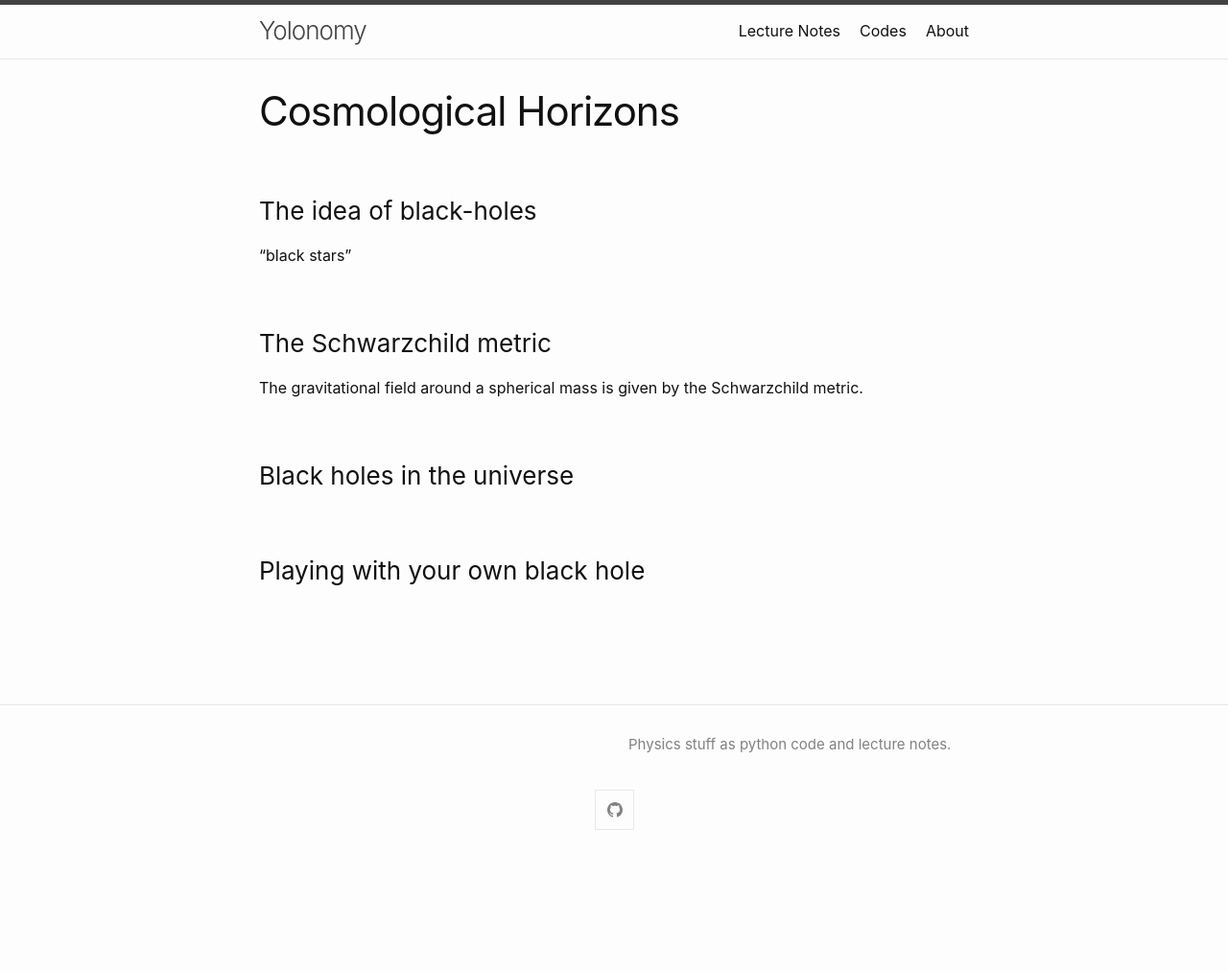
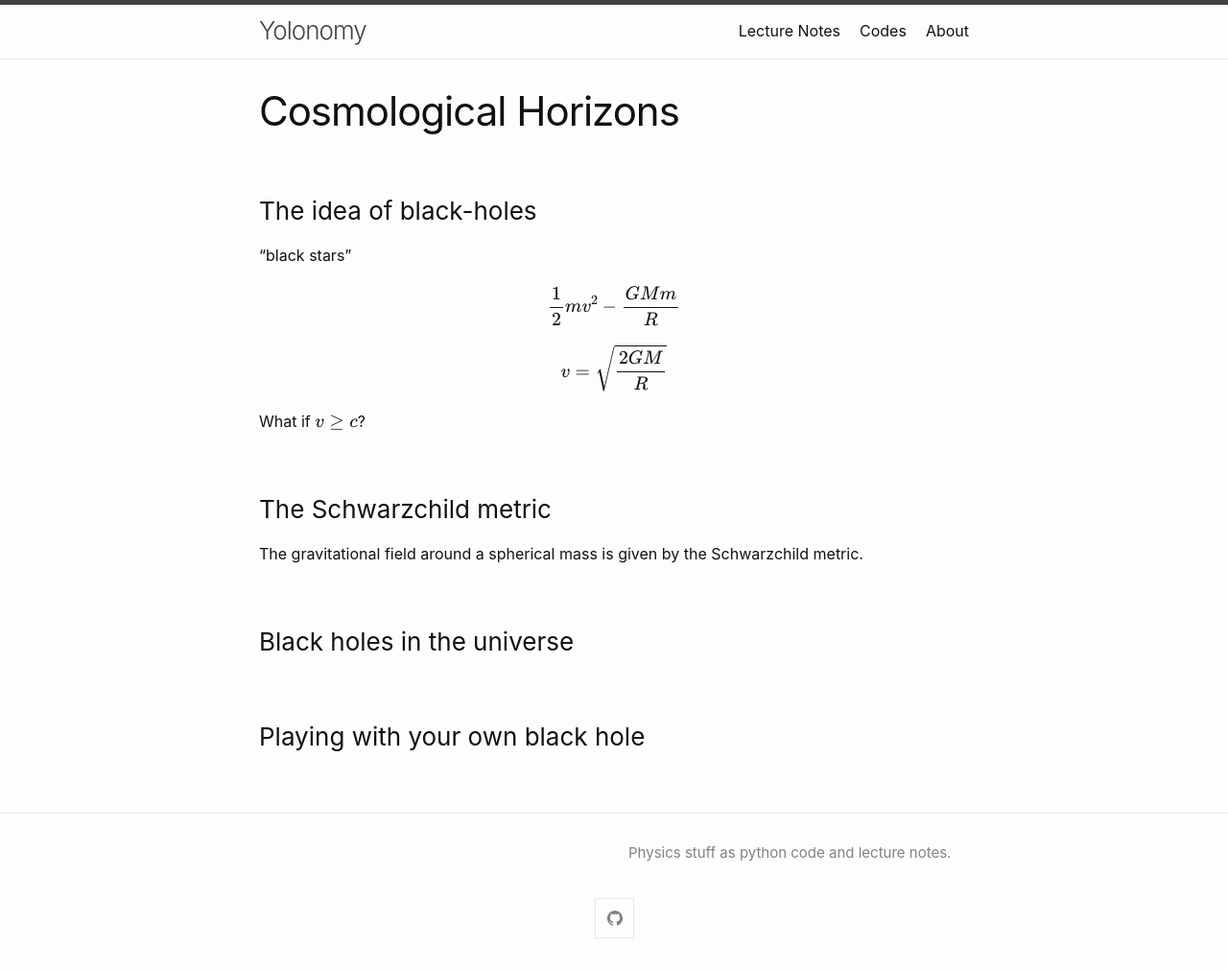
Before and after one commit to YoloNomy/YoloNomy.github.io, a Jekyll site: the page built from codes/cosmo/black-holes.md, in a window 1280 px wide. Shown: the whole page at 96% size. Built offline with Jekyll 4.4.1, drawn with Linux system fonts in a browser that asks for light colours; formulas are drawn with MathJax 3; before the commit the page ends 900 px from its top, so only the background shows below that.

Commit message:
Update black-holes.md

```diff
--- a/codes/cosmo/black-holes.md
+++ b/codes/cosmo/black-holes.md
@@ -7,6 +7,12 @@ title: "Cosmological Horizons"
 
 "black stars"
 
+$$ \frac{1}{2}mv^2 - \frac{GMm}{R} $$
+
+$$ v = \sqrt{\frac{2GM}{R}}$$
+
+What if $v \geq c$?
+
 ### The Schwarzchild metric
 
 The gravitational field around a spherical mass is given by the Schwarzchild metric.
```
